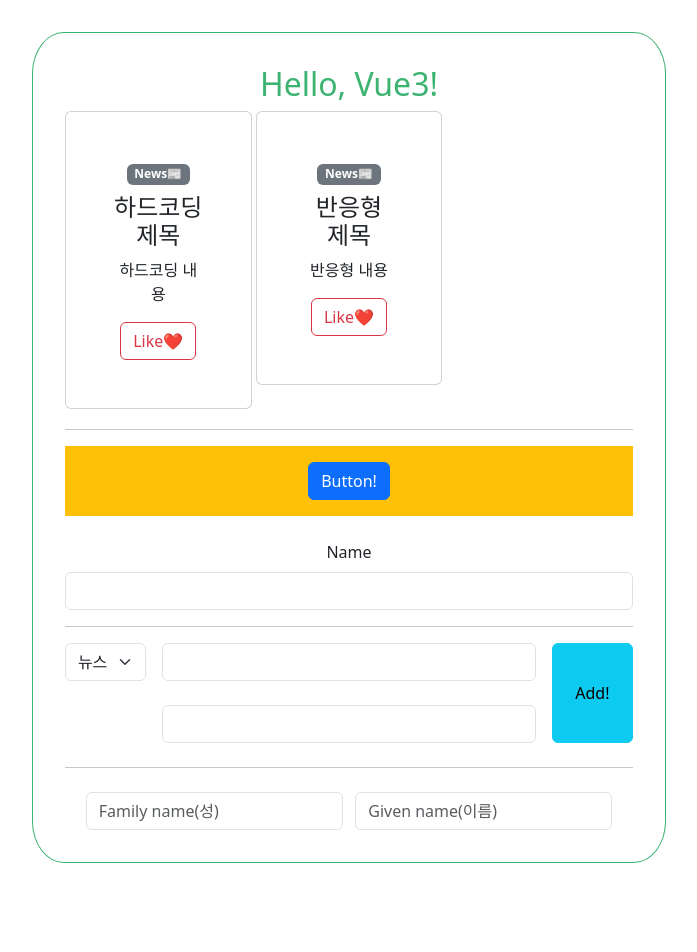
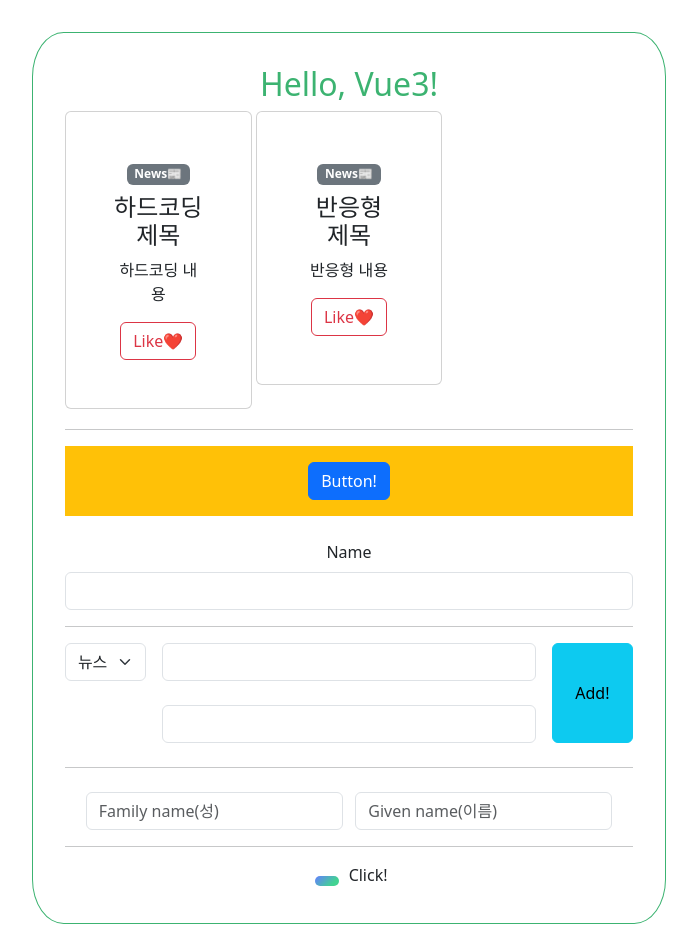
Before and after one commit to smileJanet/PracticeVue, a Vue app in the folder VuePracticeWithVite/: page / in a window 1280 px wide. Shown: the top 952 px of the page, without its empty margins (291-988 px from the left). Before the commit the page ends 895 px from the top, so only its background shows below. Built offline with nearby package versions, Linux system fonts and the light colour scheme.

Commit message:
slot issues

```diff
--- a/VuePracticeWithVite/src/AppSecond.vue
+++ b/VuePracticeWithVite/src/AppSecond.vue
@@ -89,6 +89,9 @@
 
     <Username v-model:familyname="familyname" v-model:givenname="givenname"/>
 
+    <hr />
+    <FancyButton> Click! </FancyButton>
+
 </div>
 </div>
 </template>
@@ -108,6 +111,8 @@ import NonProps from './advancedComponents/NonProps.vue'
 import Event from './advancedComponents/Event.vue'
 import EventComputed from './advancedComponents/EventComputed.vue'
 import Username from './advancedComponents/Username.vue'
+import FancyButton from './advancedComponents/Slot.vue'
+
 
 import {reactive, ref} from  'vue'
 
@@ -119,6 +124,7 @@ export default {
         Event,
         EventComputed,
         Username,
+        FancyButton,
 
     },
 
--- /dev/null
+++ b/VuePracticeWithVite/src/advancedComponents/Slot.vue
@@ -0,0 +1,28 @@
+<template>
+  <button class="fancy-btn"></button>
+  <slot></slot>
+</template>
+
+<script>
+
+
+export default {
+
+  setup(){
+
+  }
+
+}
+</script>
+
+<style scoped>
+.fancy-btn {
+	color: #fff;
+	background: linear-gradient(315deg, #42d392 25%, #647eff);
+	border: none;
+	padding: 5px 12px;
+	margin: 5px;
+	border-radius: 8px;
+	cursor: pointer;
+}
+</style>
```
